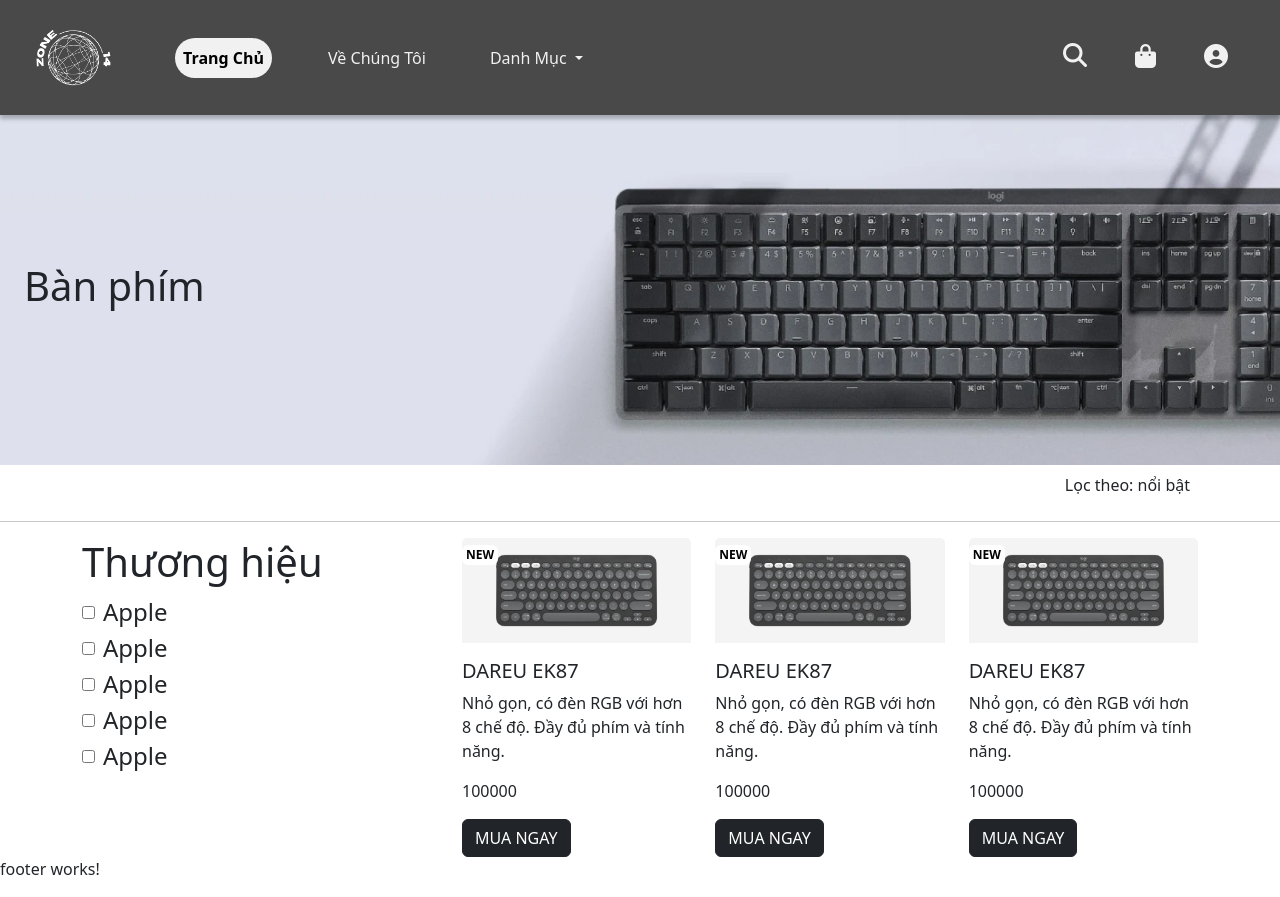
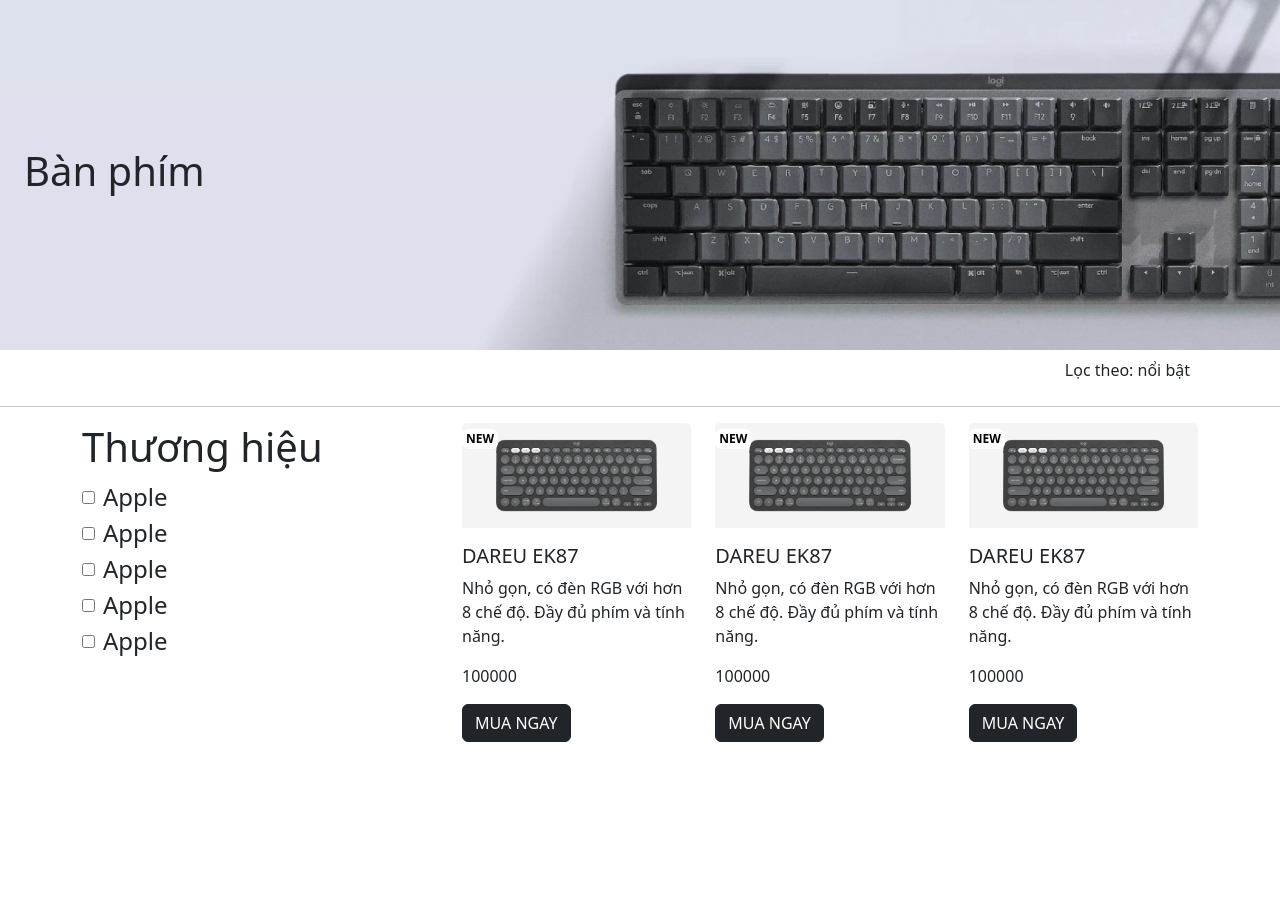
Before and after one commit to Anlele1701/DNT_Angular_ElectronicShop, an Angular app in the folder frontend/: page /category in a window 1280 px wide. After the commit the page ends 800 px from the top, so only its background shows below. Built offline with nearby package versions, Linux system fonts and the light colour scheme.

Commit message:
Fix lỗi Stash

```diff
--- a/frontend/src/app/admin/sidebar/sidebar.component.html
+++ b/frontend/src/app/admin/sidebar/sidebar.component.html
@@ -77,7 +77,7 @@
       </div>
     </div>
     <!-- insert content -->
-
+    <router-outlet></router-outlet>
     <!--  -->
   </div>
 </body>
--- a/frontend/src/app/app.component.html
+++ b/frontend/src/app/app.component.html
@@ -1,4 +1 @@
-<app-header></app-header>
 <router-outlet></router-outlet>
-<!-- <app-sidebar></app-sidebar> -->
-<app-footer></app-footer>
```
